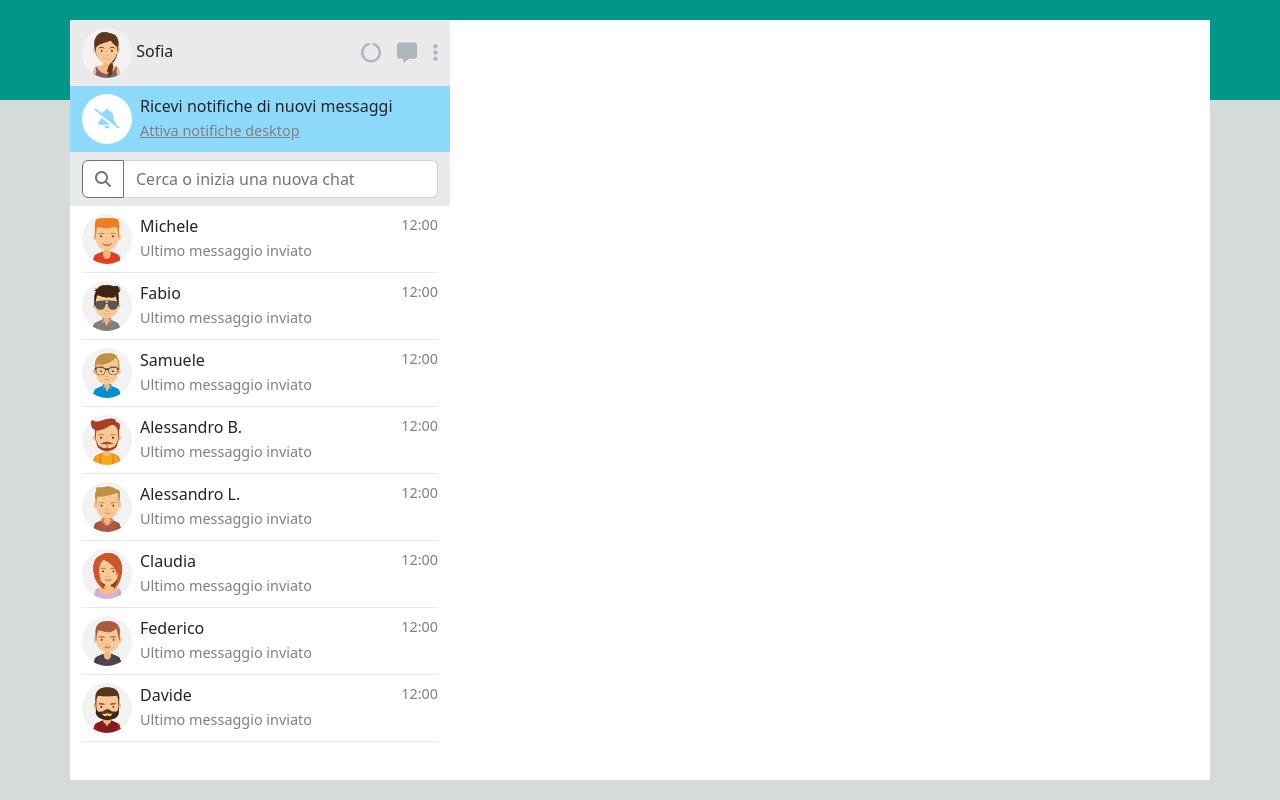
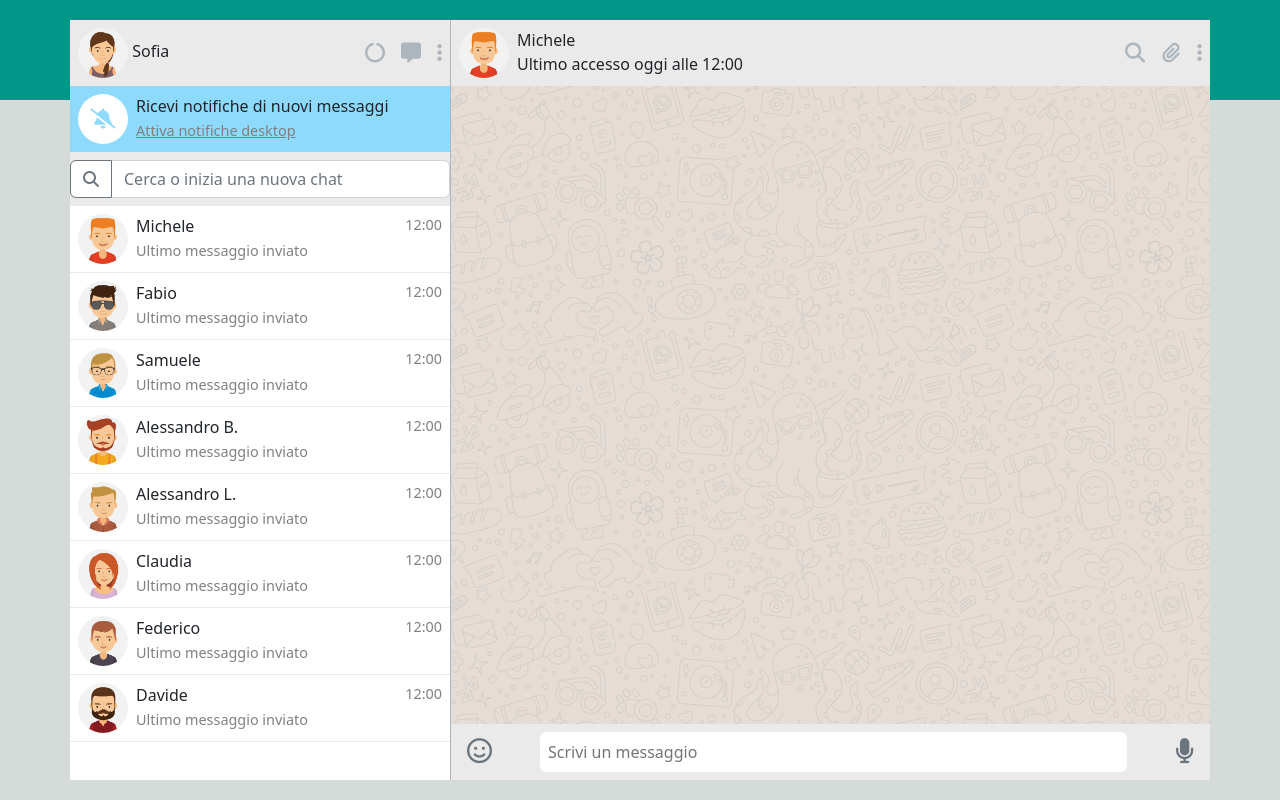
Before and after one commit to GiacomoDiNardo/vue-boolzapp, a plain HTML site: page milestone 1/index.html in a window 1280 px wide. Drawn offline with nearby package versions, Linux system fonts and the light colour scheme.

Commit message:
add chat box bars and bg

```diff
--- a/css/style.css
+++ b/css/style.css
@@ -12,20 +12,31 @@
     height: 100px;
 }
 
+.container {
+    padding-left: 0;
+    padding-right: 0;
+}
+
 .container.my-size {
-    height: 95vh;
+    height: calc(100vh - 5vh);
     margin-top: 2.5vh;
     margin-bottom: 2.5vh;
     background-color: white;
     position: relative;
 }
 
-.sidebar {
-    min-width: 200px;
+.content {
+    height: 100%;
 }
 
 .sidebar {
+    min-width: 200px;
     background-color: var(--bs-primary);
+    height: 100%;
+}
+
+.side-content {
+    height: 100%;
 }
 
 .avatar img {
@@ -38,7 +49,7 @@ ul {
     margin-bottom: 0;
 }
 
-ul li a {
+.user-tools ul li a {
     font-size: 20px;
     color: var(--bs-gray-500);
 }
@@ -74,6 +85,7 @@ ul li a {
 
 .contact-list {
     background-color: white;
+    max-height: 100%;
 }
 
 .contact-list .contact {
@@ -84,3 +96,22 @@ ul li a {
     font-size: .9rem;
     color: grey;
 }
+
+.main-content {
+    background-color: var(--bs-primary);
+    border-left: 1px solid var(--bs-gray-500);
+}
+
+.chat-content {
+    background-image: url(../img/mine.jpg);
+}
+
+.bottom-bar i {
+    font-size: 25px;
+    color: var(--bs-gray-600);
+}
+
+.message-text {
+    border: none;
+    padding: .5rem;
+}
--- a/milestone 1/index.html
+++ b/milestone 1/index.html
@@ -17,12 +17,12 @@
 
     <div id="app">
         <div class="container my-size overflow-hidden">
-            <div class="row">
+            <div class="d-flex content overflow-hidden">
                 <!-- left sidebar -->
                 <div class="col-4 sidebar overflow-hidden">
-                    <div class="row flex-column">
+                    <div class="d-flex side-content flex-column overflow-hidden">
 
-                        <div class="user-bar py-2">
+                        <div class="user-bar p-2">
                             <div class="row justify-content-between">
                                 <div class="col user-avatar">
                                     <div class="avatar d-inline-block">
@@ -52,7 +52,7 @@
                             </div>
                         </div>
 
-                        <div class="notifications-bar d-flex gap-2 py-2">
+                        <div class="notifications-bar d-flex gap-2 p-2">
                             <!-- icona + testo, bg blu -->
                             <div class="notification-icon">
                                 <i class="fa-solid fa-bell-slash"></i>
@@ -74,7 +74,7 @@
                         </div>
 
                         <div class="contact-list flex-grow-1 overflow-auto">
-                            <div class="contact d-flex py-2 justify-content-between" v-for="contact in contactList">
+                            <div class="contact d-flex p-2 justify-content-between" v-for="contact in contactList">
                                 <div class="user d-flex gap-2">
                                     <div class="avatar">
                                         <img :src="'../img/avatar' + contact.avatar + '.jpg'" alt="">
@@ -92,7 +92,56 @@
                 </div>
 
                 <!-- chat box -->
-                <div class="col flex-grow-1 main-content"></div>
+                <div class="col flex-grow-1 main-content d-flex flex-column">
+                    <div class="top-bar d-flex justify-content-between p-2">
+                        <div class="user d-flex gap-2">
+                            <div class="avatar">
+                                <img src="../img/avatar_1.jpg" alt="">
+                            </div>
+                            <div class="text">
+                                <div class="name">Michele</div>
+                                <span>Ultimo accesso oggi alle 12:00</span>
+                            </div>
+                        </div>
+
+                        <div class="user-tools d-flex justify-content-end align-items-center">
+                            <ul class="d-flex list-unstyled gap-3">
+                                <li>
+                                    <a href="">
+                                        <i class="fa-solid fa-magnifying-glass"></i>
+                                    </a>
+                                </li>
+                                <li>
+                                    <a href="">
+                                        <i class="fa-solid fa-paperclip"></i>
+                                    </a>
+                                </li>
+                                <li>
+                                    <a href="">
+                                        <i class="fa-solid fa-ellipsis-vertical"></i>
+                                    </a>
+                                </li>
+                            </ul>
+                        </div>
+                    </div>
+
+                    <div class="chat-content flex-grow-1">
+                        <div class="chat-messages">
+                            <div class="message-box send"></div>
+                            <div class="message-box send"></div>
+                            <div class="message-box received"></div>
+                        </div>
+                    </div>
+                    <div class="bottom-bar d-flex justify-content-around align-items-center py-2 px-3 gap-5">
+                        <div class="emoji-icon">
+                            <i class="fa-regular fa-face-smile"></i>
+                        </div>
+                        <input type="text" placeholder="Scrivi un messaggio" class="message-text flex-grow-1 rounded">
+                        <div class="mic-icon">
+                            <i class="fa-solid fa-microphone"></i>
+                        </div>
+                    </div>
+                </div>
             </div>
         </div>
     </div>
```
